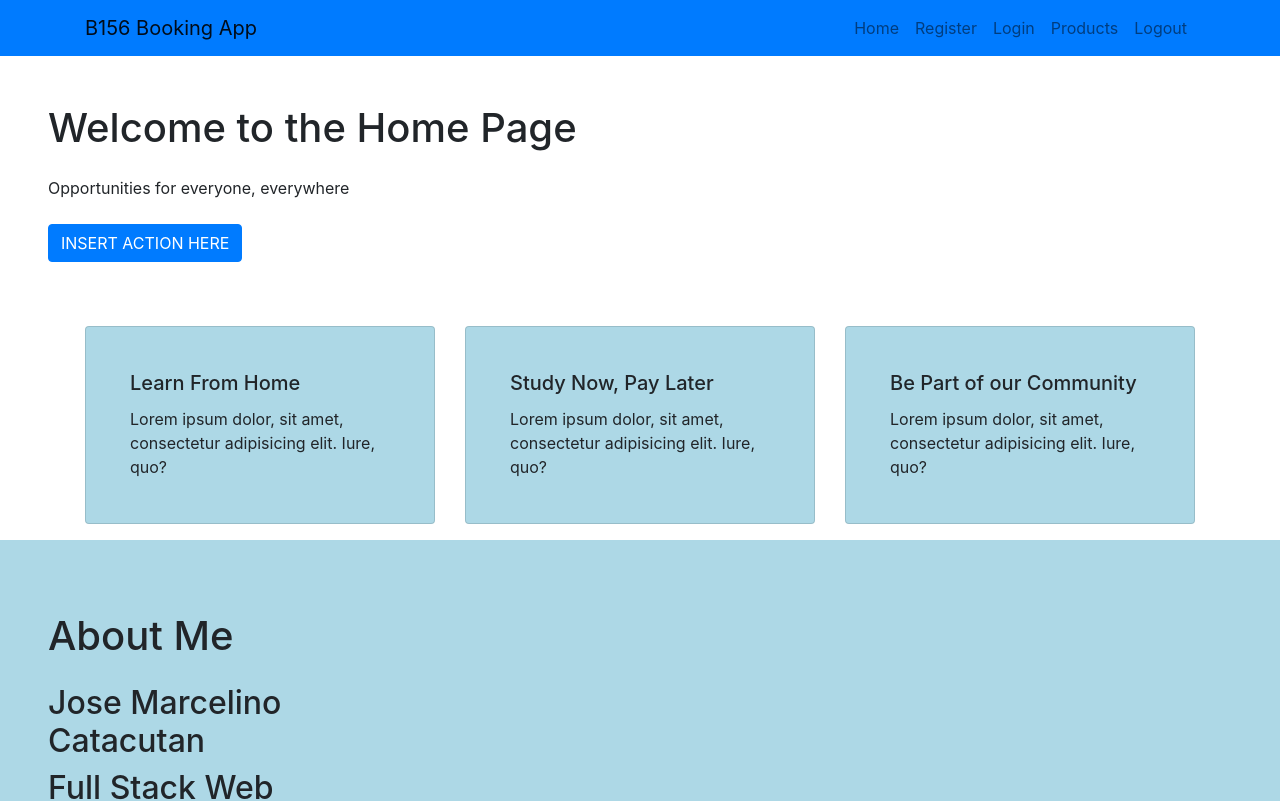
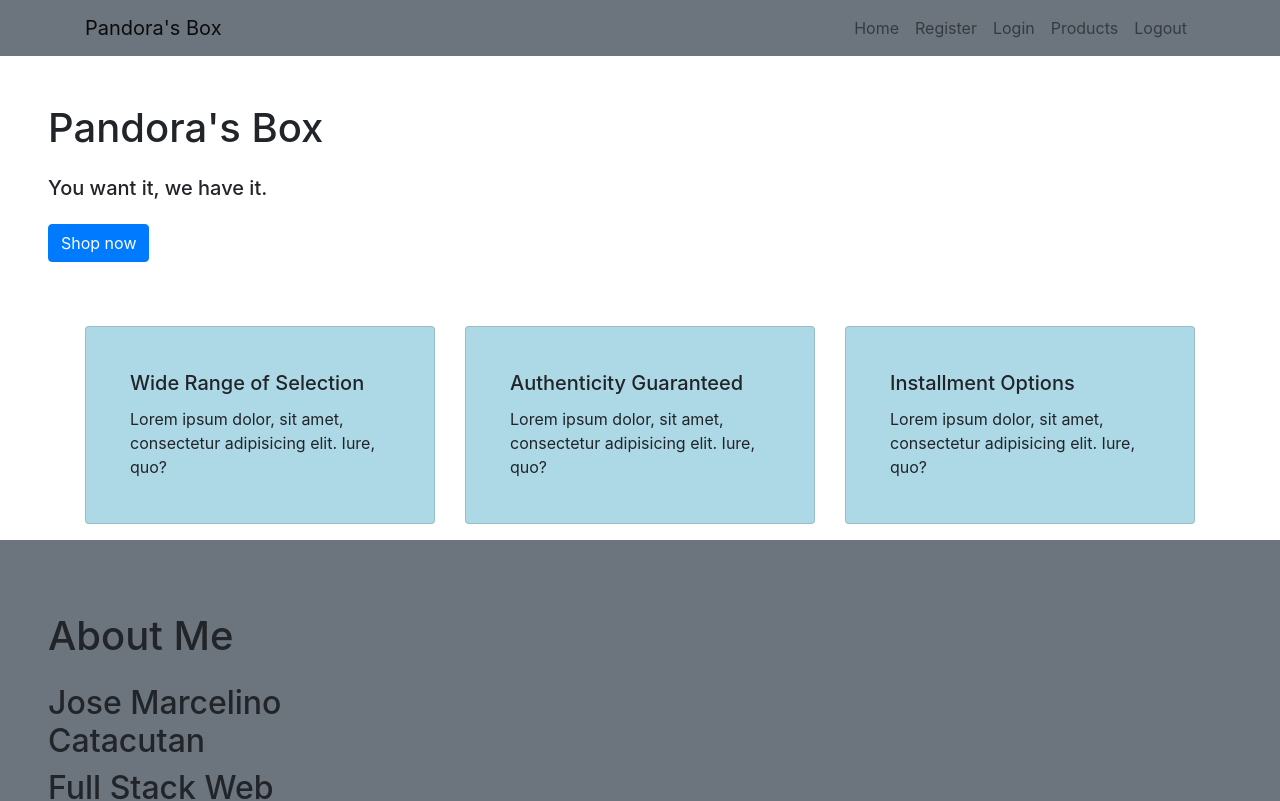
Before and after one commit to josemarcelinooo/ecommerce, a React (Create React App) app: page / in a window 1280 px wide. Shown: the top 801 px of the page. Built offline with nearby package versions, Linux system fonts and the light colour scheme; no server answers.

Commit message:
done with activity

```diff
--- a/src/App.css
+++ b/src/App.css
@@ -3,12 +3,12 @@
   background-color: lightblue !important;
 }
 
-.aboutMe {
+/*.aboutMe {
   background-color: lightblue !important;
-}
+}*/
 
 .productCard {
   min-height: 100%;
   background-color: lightsteelblue !important;
-  width: 250px;
+  width: 300px;
 }
--- a/src/components/About.js
+++ b/src/components/About.js
@@ -3,7 +3,7 @@ import {Row, Col,} from 'react-bootstrap';
 
 export default function About() {
 	return(
-		<Row className="p-5 aboutMe">
+		<Row className="p-5 aboutMe bg-secondary">
 				<Col xs={12} md={4}>
 					<h1 className="my-4"> About Me </h1>
 					<h2>Jose Marcelino Catacutan</h2>
--- a/src/components/AppNavBar.js
+++ b/src/components/AppNavBar.js
@@ -7,9 +7,9 @@ import { Link } from 'react-router-dom';
 //we will now describe how we want our Navbar to look.
 function AppNavBar() {
   return(
-    <Navbar bg="primary" expand="lg">
+    <Navbar bg="secondary" expand="lg">
       <Container>
-        <Navbar.Brand> B156 Booking App </Navbar.Brand>
+        <Navbar.Brand> Pandora's Box </Navbar.Brand>
         <Navbar.Toggle aria-controls="basic-navbar-nav"/>
         <Navbar.Collapse>
           <Nav className="ml-auto">
--- a/src/components/Banner.js
+++ b/src/components/Banner.js
@@ -13,8 +13,8 @@ export default function Banner({bannerData}) {
 		<Row className="p-5" >
 			<Col>
 				<h1> {bannerData.title} </h1>
-				<p className="my-4"> {bannerData.content} </p>
-				<a className="btn btn-primary" href="/">INSERT ACTION HERE</a>
+				<h5 className="my-4"> {bannerData.content} </h5>
+				<a className="btn btn-primary" href="/">{bannerData.cta}</a>
 			</Col>
 		</Row>
 	);
--- a/src/components/Highlights.js
+++ b/src/components/Highlights.js
@@ -12,7 +12,7 @@ export default function Highlights() {
 			   <Col xs={12} md={4}>
 				  <Card className="p-4 cardHighlight">
 				     <Card.Body>
-				     	<Card.Title> Learn From Home </Card.Title>
+				     	<Card.Title> Wide Range of Selection </Card.Title>
 				     	<Card.Text>
 				     		Lorem ipsum dolor, sit amet, consectetur adipisicing elit. Iure, quo?
 				     	</Card.Text>
@@ -24,7 +24,7 @@ export default function Highlights() {
 			   <Col xs={12} md={4}>
 				  <Card className="p-4 cardHighlight">
 				     <Card.Body>
-				     	<Card.Title> Study Now, Pay Later </Card.Title>
+				     	<Card.Title> Authenticity Guaranteed </Card.Title>
 				     	<Card.Text>
 				     		Lorem ipsum dolor, sit amet, consectetur adipisicing elit. Iure, quo?
 				     	</Card.Text>
@@ -36,7 +36,7 @@ export default function Highlights() {
 				<Col xs={12} md={4}>
 					 <Card className="p-4 cardHighlight">
 					     <Card.Body>
-					     	<Card.Title> Be Part of our Community</Card.Title>
+					     	<Card.Title> Installment Options </Card.Title>
 					     	<Card.Text>
 					     		Lorem ipsum dolor, sit amet, consectetur adipisicing elit. Iure, quo?
 					     	</Card.Text>
--- a/src/pages/Home.js
+++ b/src/pages/Home.js
@@ -5,8 +5,9 @@ import About from './../components/About'
 
 //Lets create a data object that will describe the content of the hero section
 const data = {
-  title: 'Welcome to the Home Page',
-  content: 'Opportunities for everyone, everywhere'
+  title: `Pandora's Box`,
+  content: 'You want it, we have it.',
+  cta: `Shop now`
 }
 
 
--- a/src/pages/ProductView.js
+++ b/src/pages/ProductView.js
@@ -10,7 +10,8 @@ import { Link, useParams } from 'react-router-dom';
 
 const data = {
 	title: `Welcome to Pandora's Box!`,
-	content: 'Check out our school campus'
+	content: 'Check out our school campus',
+	cta: 'Buy Now'
 }
 
 export default function ProductView(){
@@ -73,11 +74,11 @@ export default function ProductView(){
 			         	</Card.Text>
 			         </Card.Body>
 
-			         <Button variant="warning" className="btn-block" onClick={enroll}>
+			         <Button variant="success" className="btn-block" onClick={enroll}>
 			            Buy Now
 			         </Button>
 
-			         <Link className="btn btn-success btn-block mb-5" to="/login">
+			         <Link className="btn btn-info btn-block mb-5" to="/login">
 			         	Add to Wishlist
 			         </Link>
 			      </Card>
--- a/src/pages/Products.js
+++ b/src/pages/Products.js
@@ -5,7 +5,8 @@ import { Container } from 'react-bootstrap';
 
 const bannerDetails = {
    title: 'Product Catalog',
-   content: 'Browse through our Catalog of Products'
+   content: 'Browse through our Catalog of Products',
+   cta: 'See Items on Sale'
 }
 
 export default function Products() {
```
